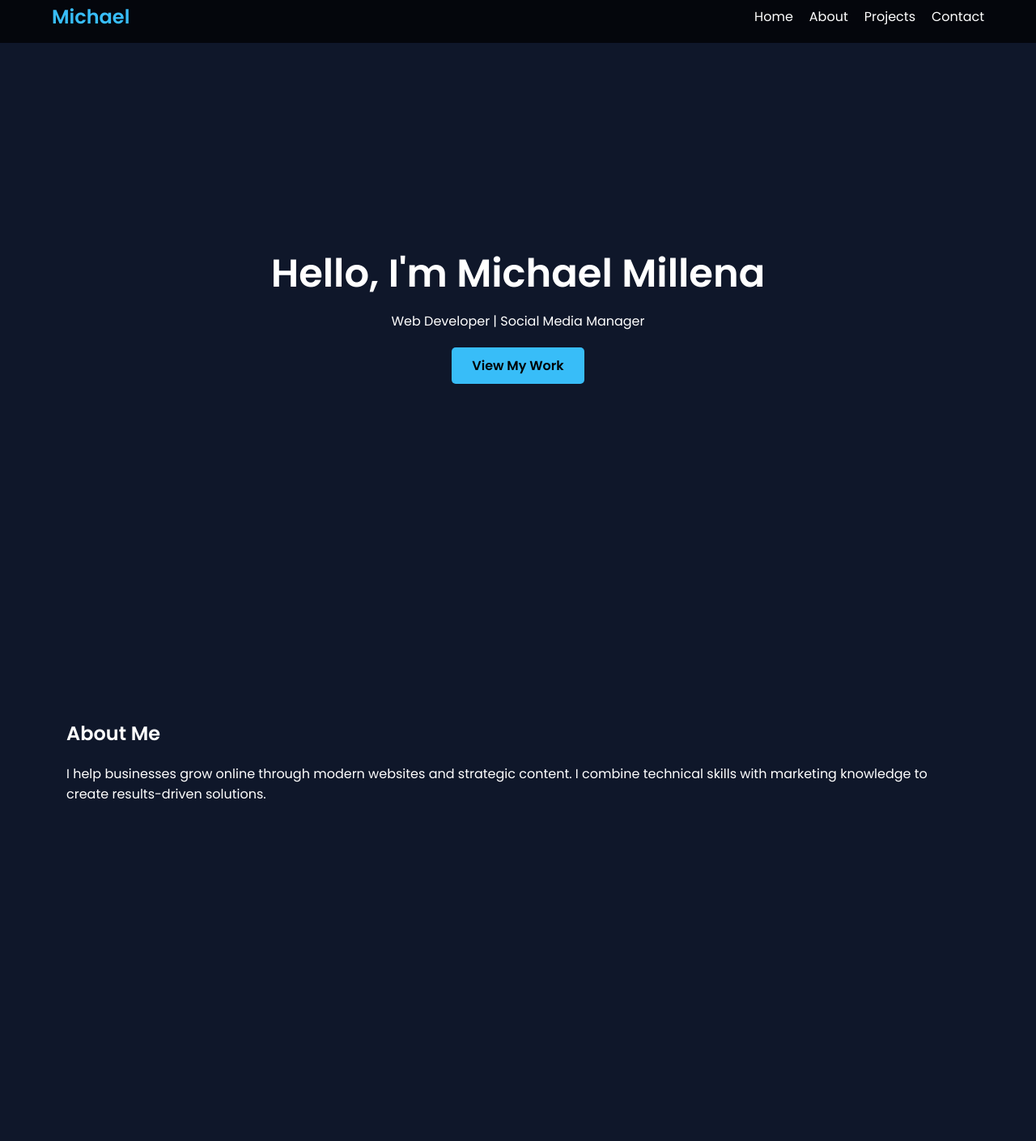
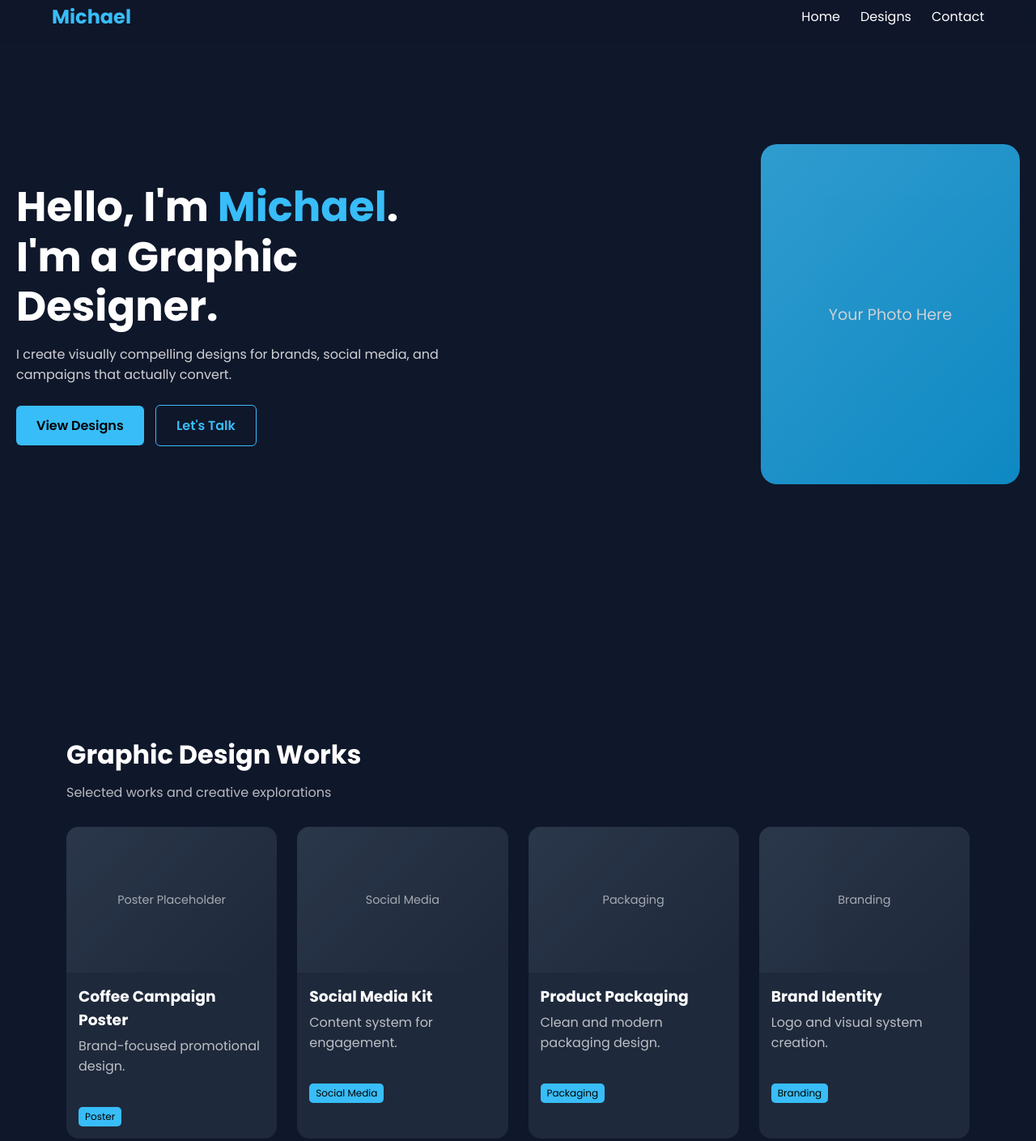
Before and after one commit to mykhelmillena-cyber/Michael-Portfolio, a plain HTML site: page index.html in a window 1280 px wide. Shown: the part 12-1421 px from the top of the page at 81% size. Drawn offline with Linux system fonts and the light colour scheme.

Commit message:
Update index.html

```diff
--- a/index.html
+++ b/index.html
@@ -5,162 +5,149 @@
   <meta name="viewport" content="width=device-width, initial-scale=1.0">
   <title>Michael Millena | Portfolio</title>
 
-  <!-- Google Font -->
-  <link href="https://fonts.googleapis.com/css2?family=Poppins:wght@300;400;600&display=swap" rel="stylesheet">
+  <link href="https://fonts.googleapis.com/css2?family=Poppins:wght@300;400;600;700&display=swap" rel="stylesheet">
 
   <style>
-    * {
-      margin: 0;
-      padding: 0;
-      box-sizing: border-box;
-      font-family: 'Poppins', sans-serif;
-    }
+    * {margin:0;padding:0;box-sizing:border-box;font-family:'Poppins',sans-serif;}
 
-    body {
-      background: #0f172a;
-      color: white;
-      scroll-behavior: smooth;
-    }
+    body {background:#0f172a;color:white;}
 
-    /* NAVBAR */
     header {
-      position: fixed;
-      width: 100%;
-      top: 0;
-      background: rgba(0,0,0,0.7);
-      backdrop-filter: blur(10px);
-      z-index: 1000;
+      position:fixed;width:100%;top:0;
+      background:rgba(15,23,42,0.8);
+      backdrop-filter:blur(10px);
+      z-index:1000;
     }
 
     nav {
-      display: flex;
-      justify-content: space-between;
-      align-items: center;
-      width: 90%;
-      margin: auto;
-      padding: 15px 0;
+      display:flex;justify-content:space-between;align-items:center;
+      width:90%;margin:auto;padding:15px 0;
     }
 
-    nav h2 {
-      color: #38bdf8;
+    nav h2 {color:#38bdf8;font-weight:700;}
+
+    nav ul {display:flex;list-style:none;}
+    nav ul li {margin-left:25px;}
+    nav ul li a {text-decoration:none;color:white;transition:0.3s;}
+    nav ul li a:hover {color:#38bdf8;}
+
+    section {padding:120px 20px;}
+
+    .container {width:90%;margin:auto;}
+
+    /* HERO (UPDATED LIKE REFERENCE) */
+    #hero {
+      display:flex;align-items:center;justify-content:space-between;
+      min-height:100vh;
+      gap:40px;
     }
 
-    nav ul {
-      display: flex;
-      list-style: none;
+    .hero-text {
+      max-width:600px;
     }
 
-    nav ul li {
-      margin-left: 20px;
+    .hero-text h1 {
+      font-size:3.2rem;
+      line-height:1.2;
     }
 
-    nav ul li a {
-      text-decoration: none;
-      color: white;
-      transition: 0.3s;
+    .hero-text span {
+      color:#38bdf8;
     }
 
-    nav ul li a:hover {
-      color: #38bdf8;
+    .hero-text p {
+      margin-top:15px;
+      opacity:0.8;
     }
 
-    section {
-      padding: 100px 20px;
-      min-height: 100vh;
-    }
-
-    .container {
-      width: 90%;
-      margin: auto;
-    }
-
-    /* HERO */
-    #hero {
-      display: flex;
-      align-items: center;
-      justify-content: center;
-      text-align: center;
-    }
-
-    #hero h1 {
-      font-size: 3rem;
-      animation: fadeInUp 1s ease forwards;
-    }
-
-    #hero p {
-      margin-top: 10px;
-      opacity: 0;
-      animation: fadeInUp 1.5s ease forwards;
+    .hero-buttons {
+      margin-top:25px;
     }
 
     .btn {
-      display: inline-block;
-      margin-top: 20px;
-      padding: 10px 25px;
-      background: #38bdf8;
-      color: black;
-      border-radius: 5px;
-      text-decoration: none;
-      font-weight: bold;
-      transition: 0.3s;
+      padding:12px 25px;
+      background:#38bdf8;
+      color:black;
+      border-radius:6px;
+      text-decoration:none;
+      font-weight:600;
+      margin-right:10px;
+      display:inline-block;
     }
 
-    .btn:hover {
-      background: #0ea5e9;
+    .btn.secondary {
+      background:transparent;
+      border:1px solid #38bdf8;
+      color:#38bdf8;
     }
 
-    /* ABOUT */
-    #about h2 {
-      margin-bottom: 20px;
+    .hero-img {
+      width:320px;height:420px;
+      background:linear-gradient(135deg,#38bdf8,#0ea5e9);
+      border-radius:20px;
+      display:flex;align-items:center;justify-content:center;
+      font-size:1.2rem;
+      opacity:0.8;
     }
 
-    /* PROJECTS */
-    .projects {
-      display: grid;
-      grid-template-columns: repeat(auto-fit, minmax(250px,1fr));
-      gap: 20px;
-      margin-top: 20px;
+    /* GRAPHIC DESIGN SECTION */
+    #designs h2 {margin-bottom:10px;font-size:2rem;}
+    #designs p {opacity:0.7;margin-bottom:30px;}
+
+    .design-grid {
+      display:grid;
+      grid-template-columns:repeat(auto-fit,minmax(260px,1fr));
+      gap:25px;
     }
 
-    .card {
-      background: #1e293b;
-      padding: 20px;
-      border-radius: 10px;
-      transition: 0.3s;
-      opacity: 0;
-      transform: translateY(30px);
+    .design-card {
+      background:#1e293b;
+      border-radius:15px;
+      overflow:hidden;
+      transition:0.3s;
+      cursor:pointer;
     }
 
-    .card.show {
-      opacity: 1;
-      transform: translateY(0);
+    .design-card:hover {
+      transform:translateY(-10px) scale(1.02);
     }
 
-    .card:hover {
-      transform: translateY(-10px);
+    .design-img {
+      height:180px;
+      background:linear-gradient(135deg,#334155,#1e293b);
+      display:flex;align-items:center;justify-content:center;
+      font-size:0.9rem;
+      opacity:0.6;
     }
 
-    /* CONTACT */
-    #contact p {
-      margin-top: 10px;
+    .design-content {
+      padding:15px;
+    }
+
+    .design-content h3 {
+      margin-bottom:5px;
+    }
+
+    .tag {
+      display:inline-block;
+      font-size:12px;
+      background:#38bdf8;
+      color:black;
+      padding:3px 8px;
+      border-radius:5px;
+      margin-top:8px;
     }
 
     footer {
-      text-align: center;
-      padding: 20px;
-      background: black;
+      text-align:center;
+      padding:20px;
+      background:black;
+      margin-top:40px;
     }
 
-    /* ANIMATION */
-    @keyframes fadeInUp {
-      from {
-        opacity: 0;
-        transform: translateY(30px);
-      }
-      to {
-        opacity: 1;
-        transform: translateY(0);
-      }
+    @media(max-width:900px){
+      #hero {flex-direction:column;text-align:center;}
+      .hero-img {width:100%;max-width:300px;height:300px;}
     }
 
   </style>
@@ -173,8 +160,7 @@
     <h2>Michael</h2>
     <ul>
       <li><a href="#hero">Home</a></li>
-      <li><a href="#about">About</a></li>
-      <li><a href="#projects">Projects</a></li>
+      <li><a href="#designs">Designs</a></li>
       <li><a href="#contact">Contact</a></li>
     </ul>
   </nav>
@@ -182,44 +168,65 @@
 
 <!-- HERO -->
 <section id="hero">
-  <div>
-    <h1>Hello, I'm Michael Millena</h1>
-    <p>Web Developer | Social Media Manager</p>
-    <a href="#projects" class="btn">View My Work</a>
+  <div class="hero-text">
+    <h1>Hello, I'm <span>Michael</span>.<br>I'm a Graphic Designer.</h1>
+    <p>I create visually compelling designs for brands, social media, and campaigns that actually convert.</p>
+
+    <div class="hero-buttons">
+      <a href="#designs" class="btn">View Designs</a>
+      <a href="#contact" class="btn secondary">Let's Talk</a>
+    </div>
+  </div>
+
+  <div class="hero-img">
+    Your Photo Here
   </div>
 </section>
 
-<!-- ABOUT -->
-<section id="about">
+<!-- GRAPHIC DESIGN WORKS -->
+<section id="designs">
   <div class="container">
-    <h2>About Me</h2>
-    <p>
-      I help businesses grow online through modern websites and strategic content.
-      I combine technical skills with marketing knowledge to create results-driven solutions.
-    </p>
-  </div>
-</section>
+    <h2>Graphic Design Works</h2>
+    <p>Selected works and creative explorations</p>
 
-<!-- PROJECTS -->
-<section id="projects">
-  <div class="container">
-    <h2>Projects</h2>
+    <div class="design-grid">
 
-    <div class="projects">
-      <div class="card">
-        <h3>Portfolio Website</h3>
-        <p>A responsive personal portfolio with modern UI and animations.</p>
+      <div class="design-card">
+        <div class="design-img">Poster Placeholder</div>
+        <div class="design-content">
+          <h3>Coffee Campaign Poster</h3>
+          <p>Brand-focused promotional design.</p>
+          <span class="tag">Poster</span>
+        </div>
       </div>
 
-      <div class="card">
-        <h3>SEO Project</h3>
-        <p>Optimized websites for better Google ranking and traffic growth.</p>
+      <div class="design-card">
+        <div class="design-img">Social Media</div>
+        <div class="design-content">
+          <h3>Social Media Kit</h3>
+          <p>Content system for engagement.</p>
+          <span class="tag">Social Media</span>
+        </div>
       </div>
 
-      <div class="card">
-        <h3>Social Media Growth</h3>
-        <p>Managed pages and increased engagement through content strategy.</p>
+      <div class="design-card">
+        <div class="design-img">Packaging</div>
+        <div class="design-content">
+          <h3>Product Packaging</h3>
+          <p>Clean and modern packaging design.</p>
+          <span class="tag">Packaging</span>
+        </div>
       </div>
+
+      <div class="design-card">
+        <div class="design-img">Branding</div>
+        <div class="design-content">
+          <h3>Brand Identity</h3>
+          <p>Logo and visual system creation.</p>
+          <span class="tag">Branding</span>
+        </div>
+      </div>
+
     </div>
   </div>
 </section>
@@ -237,19 +244,5 @@
   <p>© 2026 Michael Millena</p>
 </footer>
 
-<!-- JAVASCRIPT (ANIMATION ON SCROLL) -->
-<script>
-  const cards = document.querySelectorAll('.card');
-
-  window.addEventListener('scroll', () => {
-    cards.forEach(card => {
-      const rect = card.getBoundingClientRect();
-      if(rect.top < window.innerHeight - 50){
-        card.classList.add('show');
-      }
-    });
-  });
-</script>
-
 </body>
-</html
+</html>
```
